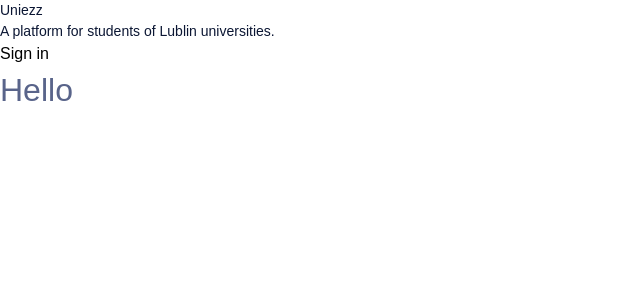
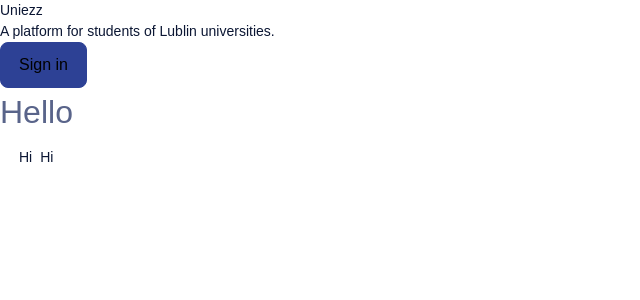
Before and after one commit to Uniezz/uniezz, a React (Vite) app: page / in a window 1280 px wide. Shown: the top 300 px of the page, without its empty margins (0-640 px from the left). Built offline with nearby package versions, Linux system fonts and the light colour scheme.

Commit message:
chore: UIButton

```diff
--- a/src/routes/index.tsx
+++ b/src/routes/index.tsx
@@ -1,5 +1,5 @@
-import { UIText } from '@/ui/components';
-import { Link, createFileRoute } from '@tanstack/react-router';
+import { UIButton, UIText } from '@/ui/components';
+import { createFileRoute } from '@tanstack/react-router';
 
 export const Route = createFileRoute('/')({
   component: HomePage,
@@ -10,12 +10,14 @@ function HomePage() {
     <main className="page">
       <UIText>Uniezz</UIText>
       <UIText>A platform for students of Lublin universities.</UIText>
-      <Link className="button" to="/login">
-        Sign in
-      </Link>
+      <UIButton navigateTo="/login">Sign in</UIButton>
       <UIText size={'xxl'} color={'secondary'}>
         Hello
       </UIText>
+      <UIButton bg={'ghost'} onClick={() => {}}>
+        <UIText color={'primary'}>Hi</UIText>
+        <UIText color={'primary'}>Hi</UIText>
+      </UIButton>
     </main>
   );
 }
--- /dev/null
+++ b/src/ui/components/UIButton.tsx
@@ -0,0 +1,34 @@
+import { Link } from '@tanstack/react-router';
+import { ReactNode } from 'react';
+import { uibutton } from '../styles/uibutton';
+import { VariantProps } from 'class-variance-authority';
+
+type UIButtonProps = VariantProps<typeof uibutton> & {
+  onClick?: () => void | Promise<void>;
+  navigateTo?: string;
+  children: ReactNode;
+  disabled?: boolean;
+};
+
+export const UIButton = ({
+  children,
+  onClick,
+  navigateTo,
+  size,
+  bg,
+  disabled = false,
+}: UIButtonProps) => {
+  if (navigateTo) {
+    return (
+      <Link disabled={disabled} className={uibutton({ size, bg, disabled })} to={navigateTo}>
+        {children}
+      </Link>
+    );
+  }
+
+  return (
+    <button disabled={disabled} className={uibutton({ size, bg, disabled })} onClick={onClick}>
+      {children}
+    </button>
+  );
+};
--- a/src/ui/components/index.tsx
+++ b/src/ui/components/index.tsx
@@ -1 +1,2 @@
 export * from './UIText';
+export * from './UIButton';
--- a/src/ui/styles/index.ts
+++ b/src/ui/styles/index.ts
@@ -1 +1,2 @@
 export * from './uitext';
+export * from './uibutton';
--- /dev/null
+++ b/src/ui/styles/uibutton.ts
@@ -0,0 +1,33 @@
+import { cva } from 'class-variance-authority';
+
+export const uibutton = cva('inline-flex gap-2 items-center justify-center rounded-lg', {
+  variants: {
+    size: {
+      sm: 'py-1.75 px-3.5',
+      md: 'py-2.5 px-4.5',
+      lg: 'py-3.25 px-6',
+    },
+    bg: {
+      primary:
+        'bg-blue-light border border-blue-light enabled:hover:bg-blue enabled:hover:border-blue',
+
+      secondary:
+        'bg-white-primary border border-white-ternary enabled:hover:bg-white-secondary enabled:hover:border-white-ternary',
+
+      ghost:
+        'bg-white-primary border border-white enabled:hover:bg-accent-soft enabled:hover:border-accent-soft',
+
+      danger:
+        'bg-danger border border-danger enabled:hover:bg-[#A62B3F] enabled:hover:border-[#A62B3F]',
+    },
+    disabled: {
+      true: 'opacity-60',
+      false: '',
+    },
+  },
+  defaultVariants: {
+    size: 'md',
+    bg: 'primary',
+    disabled: false,
+  },
+});
```
